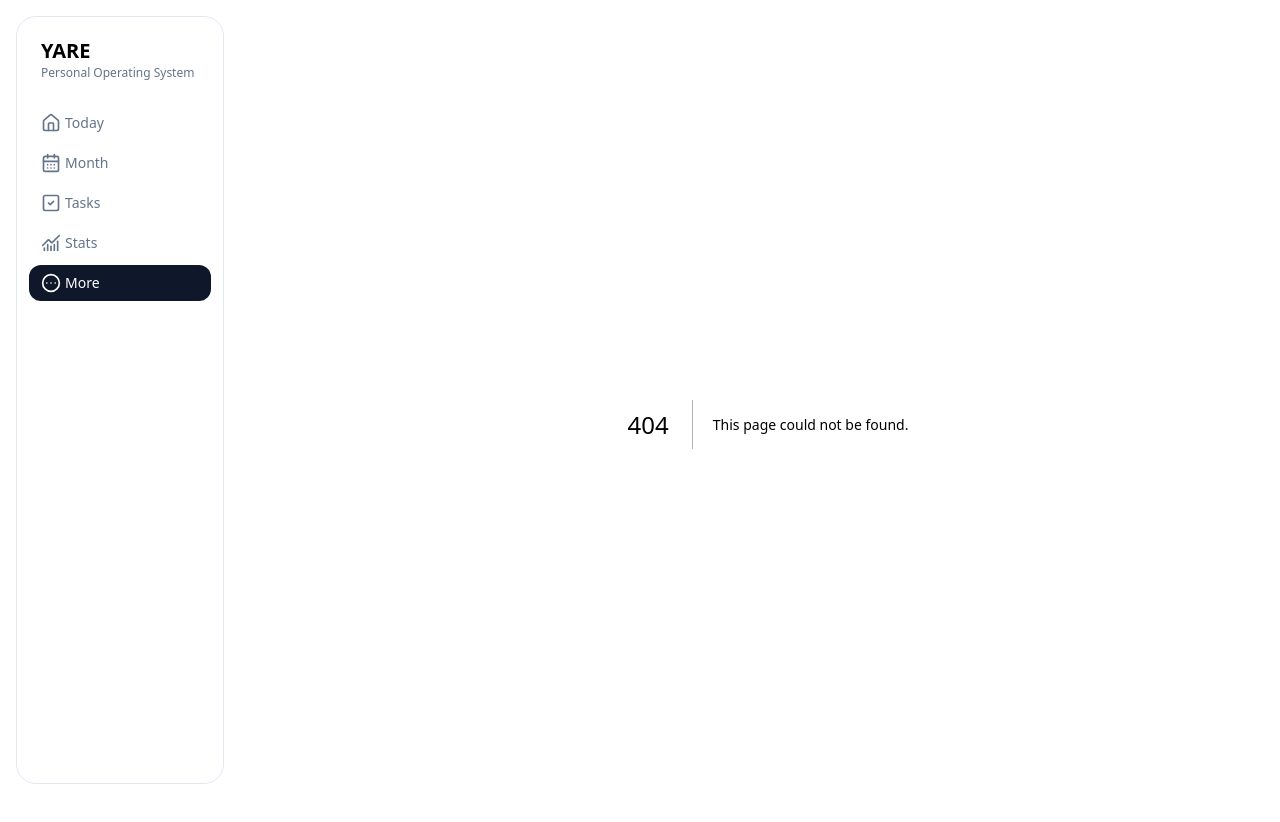
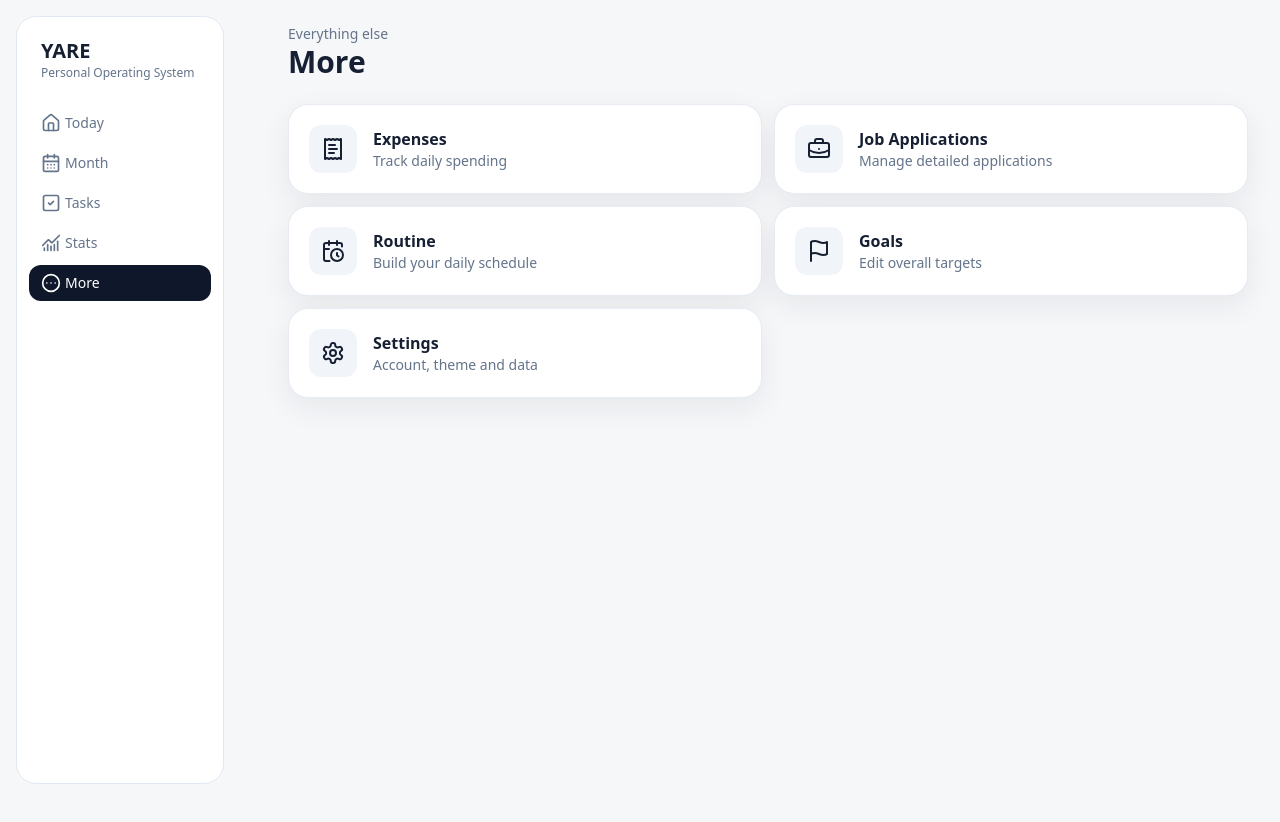
Before and after one commit to Yashwanthreddy21/YARE-Website, a Next.js app: page /more in a window 1280 px wide. Before the commit this address had no page. Shown: the top 822 px of the page. After the commit the page ends 800 px from the top, so only its background shows below. Built offline with nearby package versions, Linux system fonts and the light colour scheme.

Commit message:
Add More feature hub

```diff
--- /dev/null
+++ b/app/more/page.tsx
@@ -0,0 +1,4 @@
+import Link from 'next/link';
+import { BriefcaseBusiness, CalendarClock, Flag, ReceiptText, Settings } from 'lucide-react';
+const items=[['Expenses','Track daily spending','/expenses',ReceiptText],['Job Applications','Manage detailed applications','/jobs',BriefcaseBusiness],['Routine','Build your daily schedule','/schedule',CalendarClock],['Goals','Edit overall targets','/goals',Flag],['Settings','Account, theme and data','/settings',Settings]] as const;
+export default function MorePage(){return <div><p className="text-sm text-slate-500">Everything else</p><h1 className="mb-6 text-3xl font-black">More</h1><div className="grid gap-3 sm:grid-cols-2">{items.map(([title,sub,href,Icon])=><Link key={href} href={href} className="card flex items-center gap-4 p-5 transition hover:-translate-y-0.5"><div className="rounded-xl bg-slate-100 p-3 dark:bg-slate-800"><Icon/></div><div><div className="font-bold">{title}</div><div className="text-sm text-slate-500">{sub}</div></div></Link>)}</div></div>}
```
